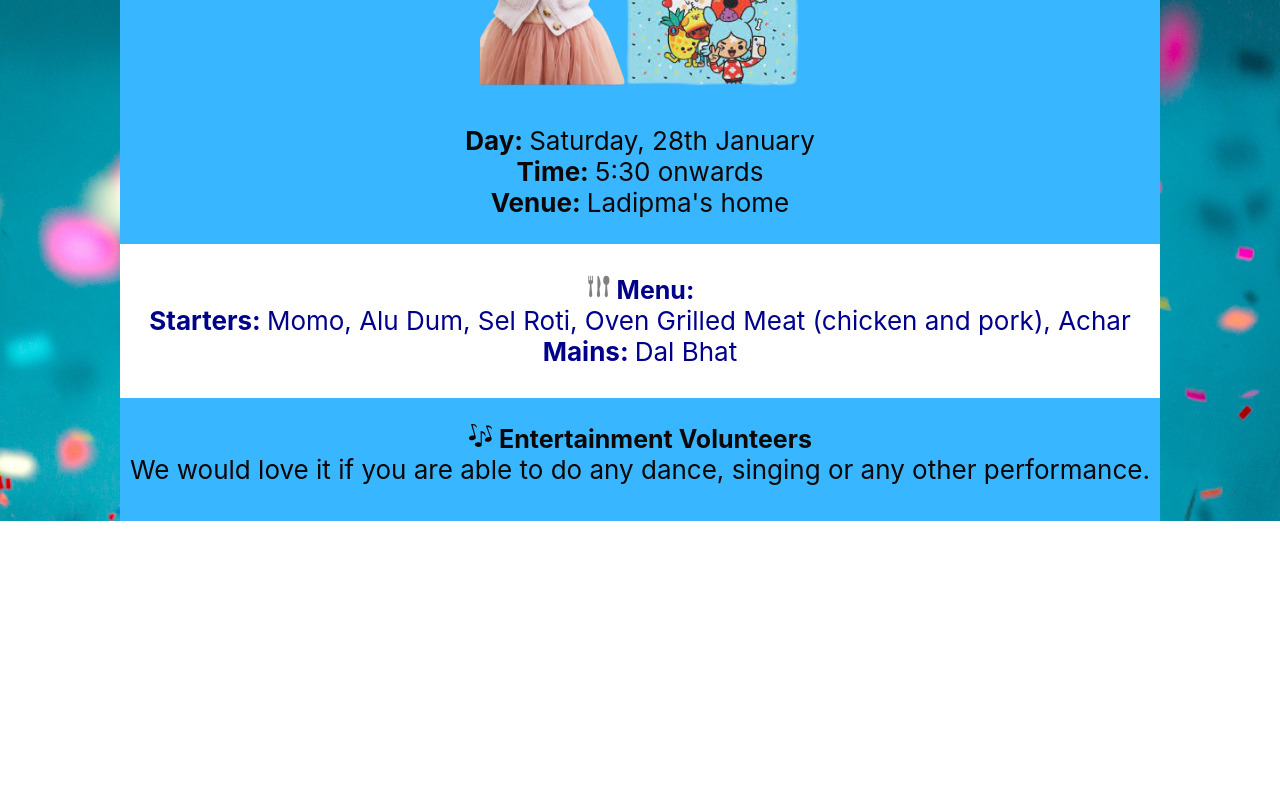
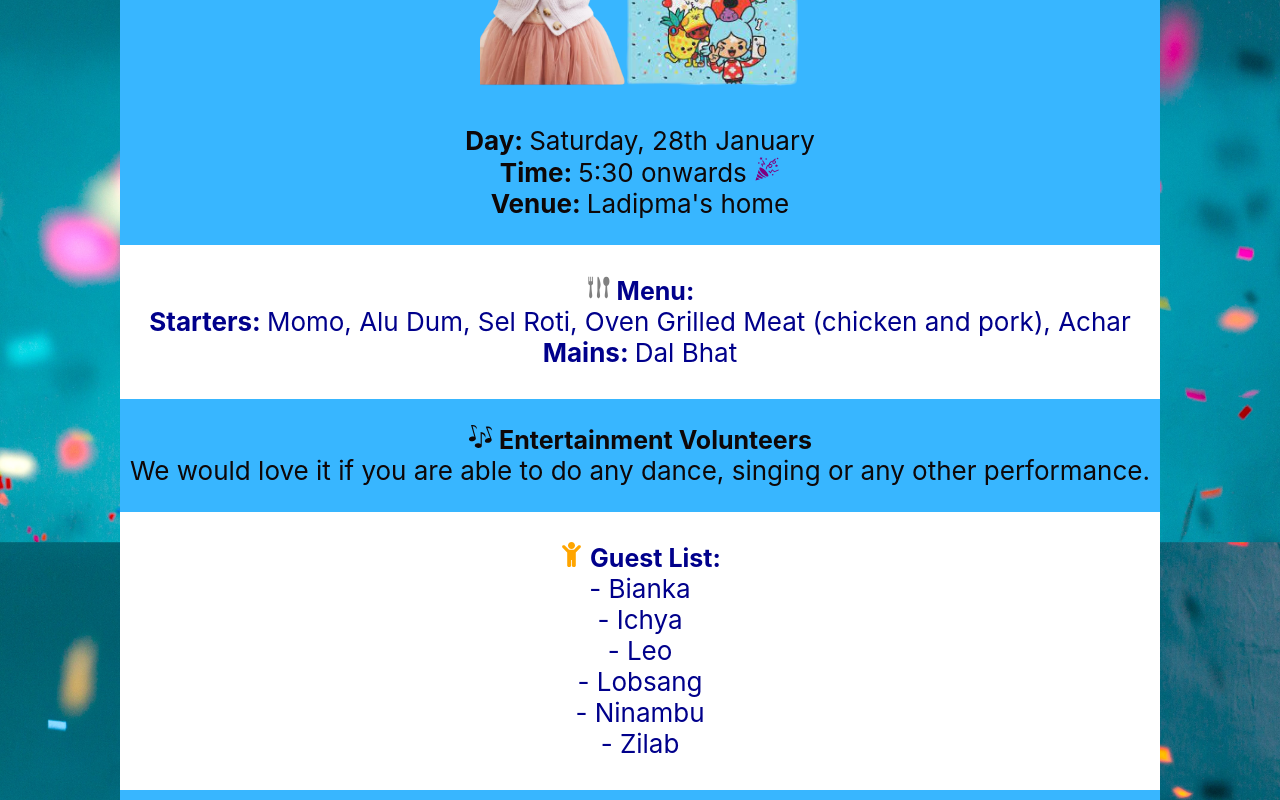
Before and after one commit to SaharaRai/birthday-folder, a React (Create React App) app: page / in a window 1280 px wide. Shown: the part 311-1111 px from the top of the page. Before the commit the page ends 832 px from the top, so only its background shows below. Built offline with nearby package versions, Linux system fonts and the light colour scheme.

Commit message:
Guest list added

```diff
--- a/src/App.css
+++ b/src/App.css
@@ -2,6 +2,9 @@
   text-align: center;
 }
 
+.center {
+  text-align: center;
+}
 .photo {
   /* height: 200px; */
   width: 40vh;
--- a/src/App.js
+++ b/src/App.js
@@ -2,10 +2,9 @@
 // import photo from './LR_photo.svg';
 import photo from './photo_with_tocaboca_svg.svg';
 import './App.css';
-import { GiForkKnifeSpoon, GiBalloons, GiMusicalNotes } from 'react-icons/gi';
+import { GiForkKnifeSpoon, GiBalloons, GiMusicalNotes, GiPartyPopper } from 'react-icons/gi';
 import { BsMoonStarsFill } from 'react-icons/bs';
-
-
+import { FaChild } from 'react-icons/fa';
 
 function App() {
   return (
@@ -39,12 +38,12 @@ function App() {
             <strong>Day: </strong> Saturday, 28th January
             <br></br>
             <strong>Time: </strong> 5:30 onwards
+            <span style={{ color: 'purple' }}> <GiPartyPopper/></span>
             <br></br>
             <strong>Venue: </strong> Ladipma's home
           </p>
 
           <div style= {{backgroundColor: 'white', color: 'darkblue'}} className='padding-top-5 padding-bottom-5'>
-
             <h3 className="margin-bottom-0" style= {{fontSize: '25px' }}> <span style={{ color: 'grey' }}><GiForkKnifeSpoon /></span> Menu:</h3>
             <p className='margin-top-0'>
               <strong>Starters: </strong>
@@ -59,6 +58,24 @@ function App() {
             <h3 className="margin-bottom-0" style= {{fontSize: '25px' }}><GiMusicalNotes/> Entertainment Volunteers</h3>
             <p className='margin-top-0' style={{ paddingLeft: '10px', paddingRight: '10px'}}>
               We would love it if you are able to do any dance, singing or any other performance.
+            </p>
+          </div>
+
+          <div style= {{backgroundColor: 'white', color: 'darkblue'}} className='padding-top-5 padding-bottom-5'>
+            <h3 className="margin-bottom-0" style= {{fontSize: '25px' }}> <span style= {{color: 'orange' }}><FaChild /></span> Guest List:</h3>
+            <p className='margin-top-0 center'>
+              <span>- Bianka</span>
+              <br></br>
+              <span>- Ichya</span>
+              <br></br>
+              <span>- Leo</span>
+              <br></br>
+              <span>- Lobsang</span>
+              <br></br>
+              <span>- Ninambu</span>
+              <br></br>
+              <span>- Zilab</span>
+              <br></br>
             </p>
           </div>
         </div>
```
